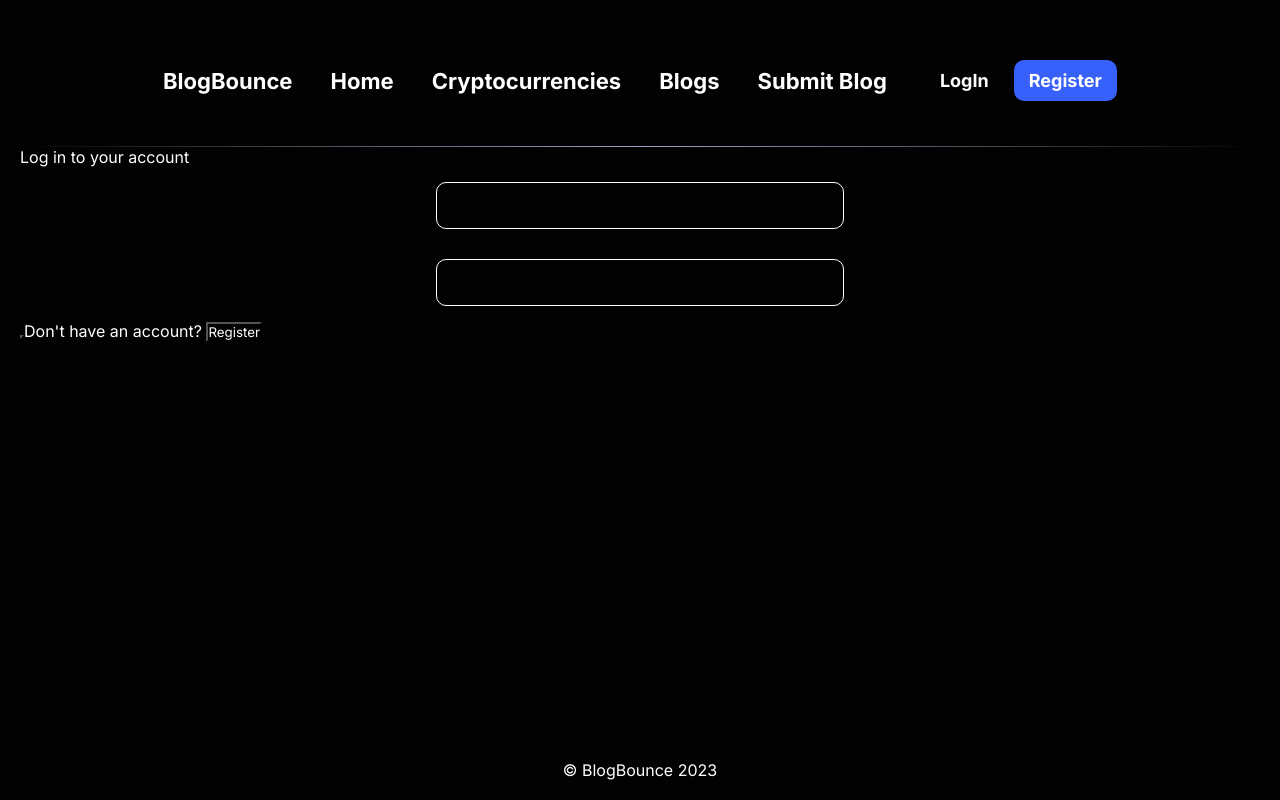
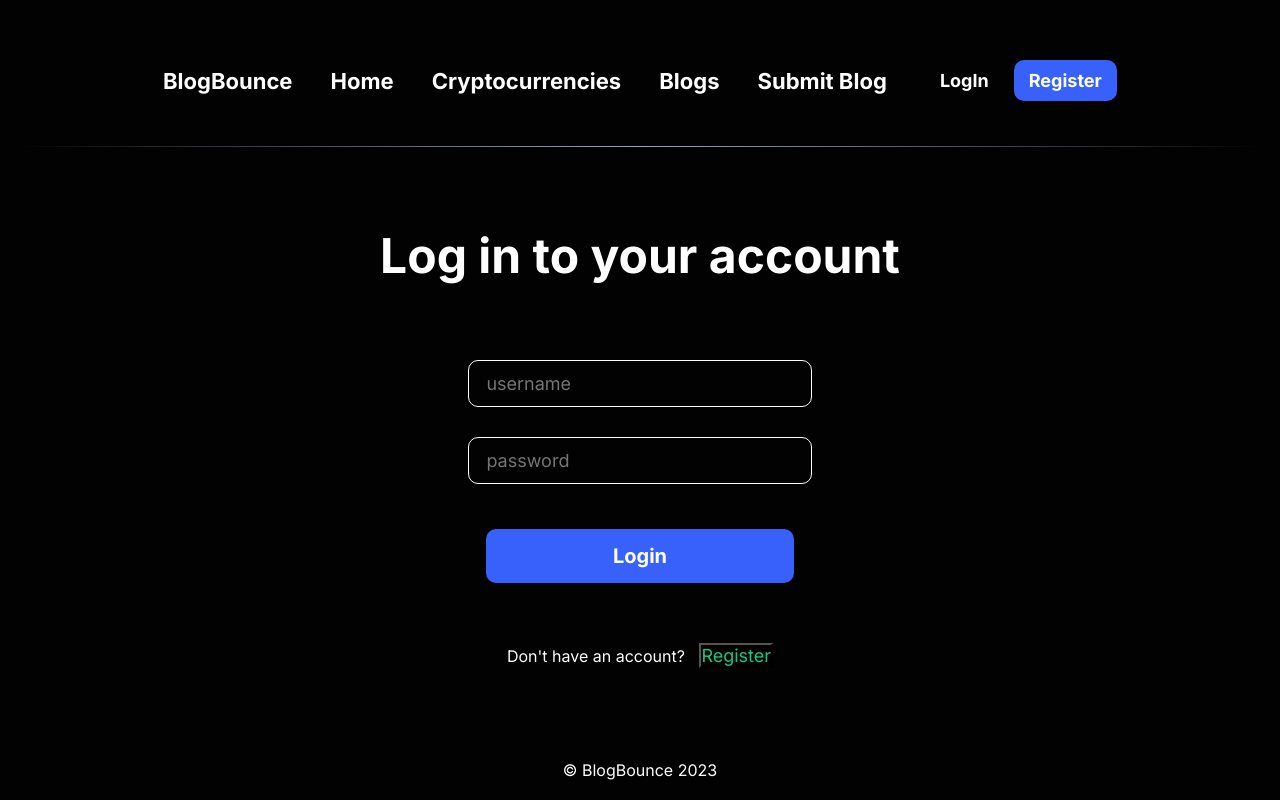
Before and after one commit to s0haibzafar/blog-bounce-ui, a React (Create React App) app: page /login in a window 1280 px wide. Built offline with nearby package versions, Linux system fonts and the light colour scheme.

Commit message:
Add validation using yup schema & add styling

```diff
--- a/src/pages/login/login.jsx
+++ b/src/pages/login/login.jsx
@@ -1,14 +1,42 @@
 import styles from "./login.module.css"
 import TextInput from "../../components/textInput/textInput";
+import loginSchema from "../../schemas/loginschema";
+import { useFormik } from "formik";
 
-function Login(){
-    return(
+function Login() {
+
+    const { values, touched, handleBlur, handleChange, errors } = useFormik({
+        initialValues: {
+            username: '',
+            password: ''
+        },
+        validationSchema: loginSchema
+    })
+    return (
         <div className={styles.loginWrapper}>
             <div className={styles.loginHeader} >Log in to your account</div>
-            <TextInput />
-            <TextInput />
-            <button></button>
-            <span>Don't have an account? <button>Register</button> </span>
+            <TextInput
+                type="text"
+                name="username"
+                placeholder="username"
+                value={values.username}
+                onBlur={handleBlur}
+                onChange={handleChange}
+                error={errors.username && touched.username ? 1 : undefined}
+                errormessage={errors.username}
+            />
+            <TextInput
+                type="password"
+                name="password"
+                placeholder="password"
+                value={values.password}
+                onBlur={handleBlur}
+                onChange={handleChange}
+                error={errors.password && touched.password ? 1 : undefined}
+                errormessage={errors.password}
+            />
+            <button className={styles.loginButton} >Login </button>
+            <span >Don't have an account? <button className={styles.createAccount} >Register</button> </span>
 
         </div>
     );
--- a/src/pages/login/login.module.css
+++ b/src/pages/login/login.module.css
@@ -0,0 +1,42 @@
+.loginWrapper{
+    margin: 0 auto;
+    width: 80vw;
+    height: calc(100vh - 200px);
+    display: flex;
+    flex-direction: column;
+    align-items: center;
+    justify-content: center;
+
+}
+.loginHeader{
+    font-size: 48px;
+    font-weight: bold;
+    width: inherit;
+    text-align: center;
+    margin-bottom: 60px;
+
+}
+.loginButton{
+    background-color:  #3861fb;
+    color: white;
+    border: none;
+    outline: none;
+    width: 30%;
+    border-radius: 10px;
+    padding: 15px 30px;
+    cursor: pointer;
+    font-size: 20px;
+    font-weight: bold;
+    margin: 10px;
+    margin-top: 30px;
+
+}
+.createAccount{
+
+    margin-top: 50px;
+    margin-left: 10px;
+    color: #16c784;
+    font-size: 18px;
+    cursor: pointer;
+
+}
```
